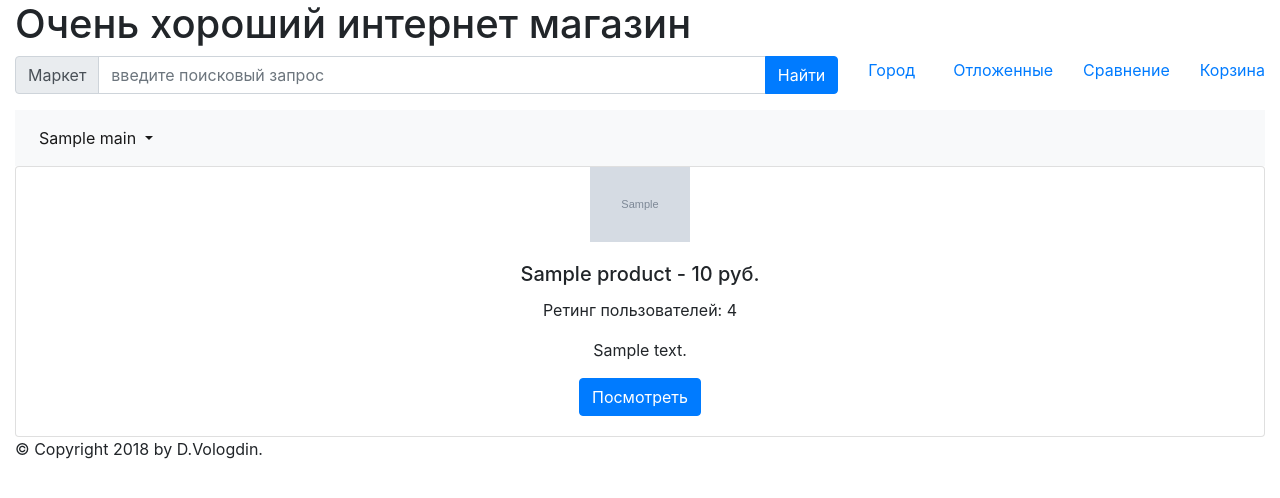
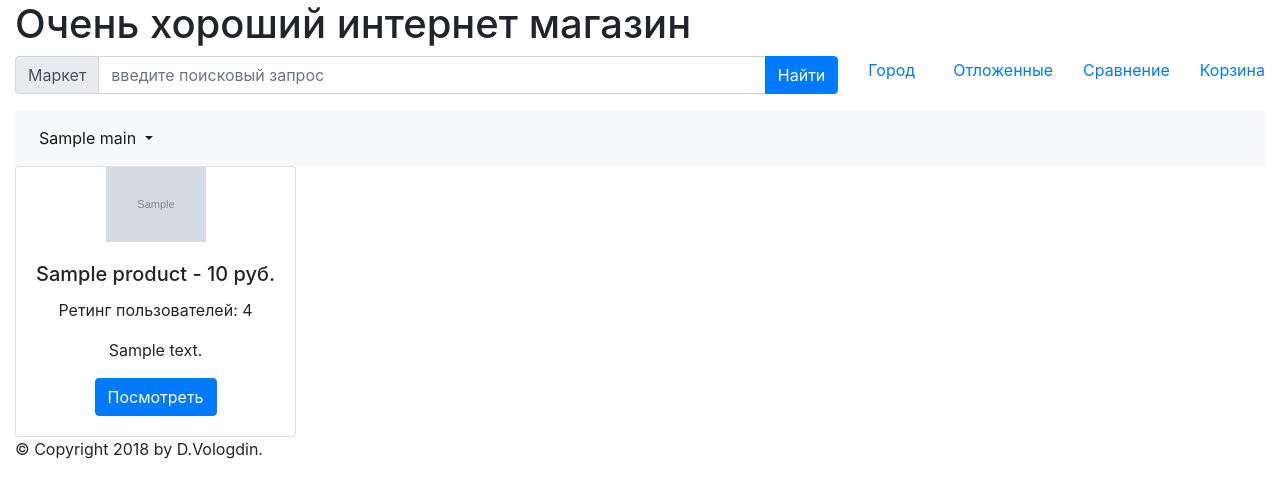
Before and after one commit to ds-vologdin/market-from-flask, a Flask app: template templates/subcategory_products.html in a window 1280 px wide. Shown: the top 498 px of the page. Run offline with Flask 2, Linux system fonts and the light colour scheme; the template is opened without the code that fills it: most values are stand-ins (such as "Sample title", 1, 10 or a date in 2020); grey boxes marked "Sample" are stand-in pictures; parts of the project's set-up code (start-up, migrations or seed data) failed here and were passed over; some libraries are stand-ins or nearby versions.

Commit message:
Выровнл карты по высоте

```diff
--- a/templates/subcategory_products.html
+++ b/templates/subcategory_products.html
@@ -1,8 +1,9 @@
 {% extends "base.html" %}
 {% block content %}
-<div class="card-deck">
+<div class="row">
   {% for product in products %}
-  <div class="card text-center" style="width: 18rem;">
+    <div class="col-md-6 col-xl-4 d-flex align-items-stretch">
+      <div class="card text-center" >
         <img src="{{ url_for('static', filename=product.get('images')[0]) }}" width="100" align="middle" class="align-self-center">
         <div class="card-body">
           <h5 class="card-title">{{ product.get('product_name') }} - {{ product.get('cost') }} руб.</h5>
@@ -11,6 +12,7 @@
           <a href="/product/{{ product.id }}/" class="btn btn-primary">Посмотреть</a>
         </div>
       </div>
+    </div>
   {% endfor %}
 </div>
 
```
Lines whose indentation alone changed are shown as unchanged.
